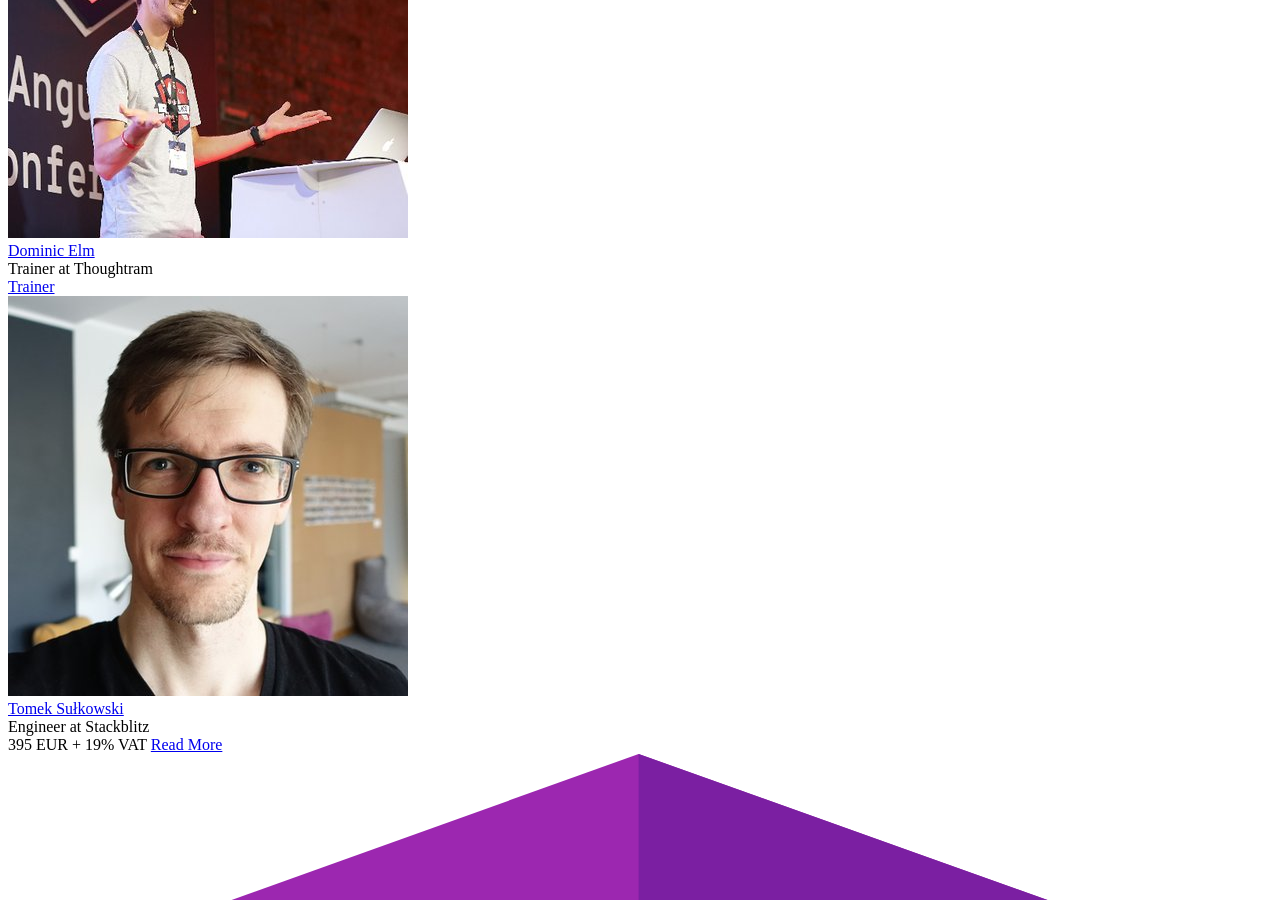
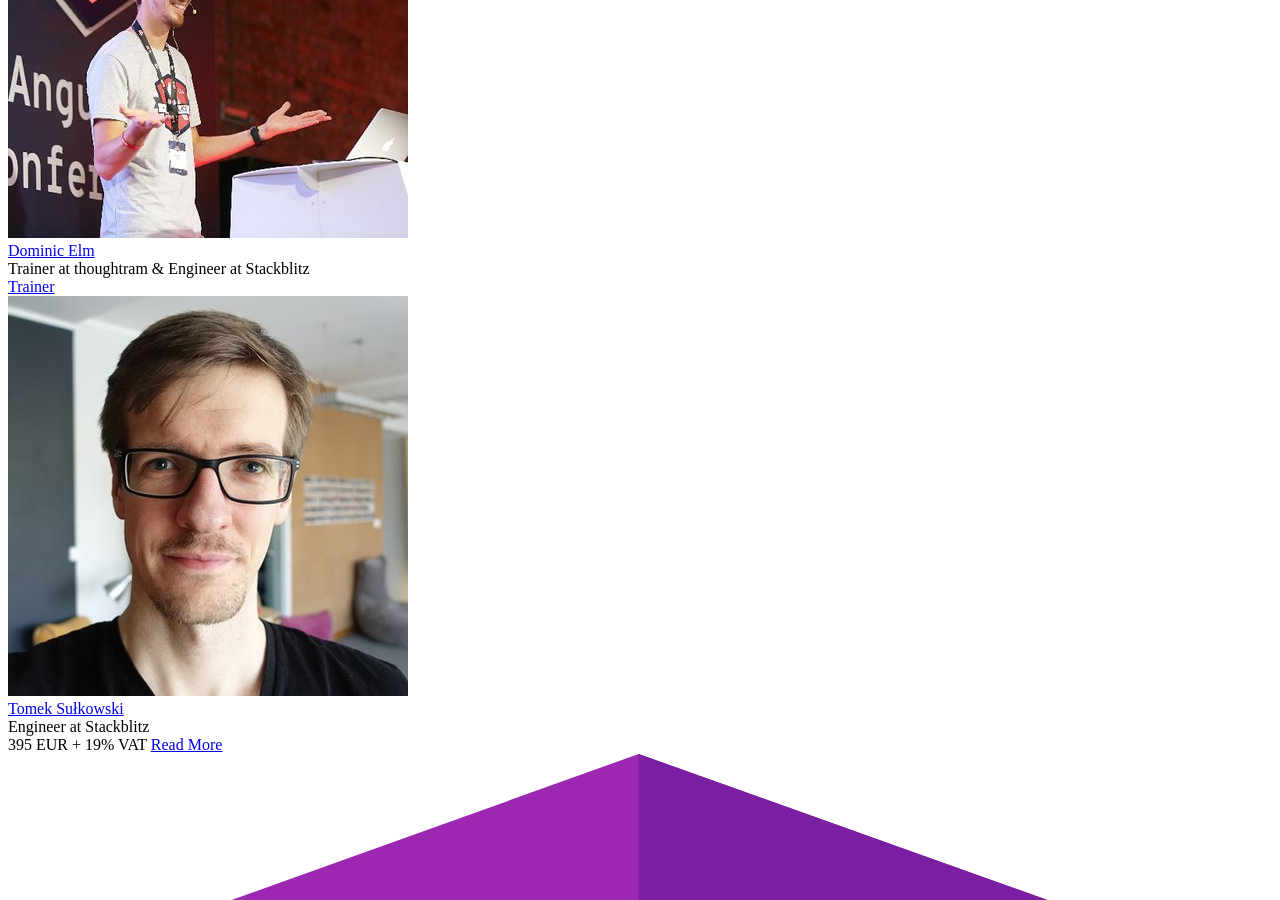
Before and after one commit to ngdeconf/ng-de.org, a Jekyll site: the page built from workshops/index.md, in a window 1280 px wide and 900 px high, scrolled down 7017 px. Built offline with Jekyll 4.4.1, drawn with Linux system fonts in a browser that asks for light colours; nearby versions of some CDN libraries.

Commit message:
feat(speakers): small changes on dominics bio

```diff
--- a/_data/speakers.yml
+++ b/_data/speakers.yml
@@ -54,7 +54,7 @@
     github: webdave1
 - id: dominic-elm
   name: Dominic Elm
-  title: Trainer at Thoughtram
+  title: Trainer at thoughtram & Engineer at Stackblitz
   image: dominic-elm.jpg
   biography: >
     Dominic is a Freelancer, Software Engineer at StackBlitz and Trainer at thoughtram where he provides high quality Angular trainers all over the world. He is also a technical Co-founder at MachineLabs Inc. and the author of an online course called Machine Learning Jump Start.
```
